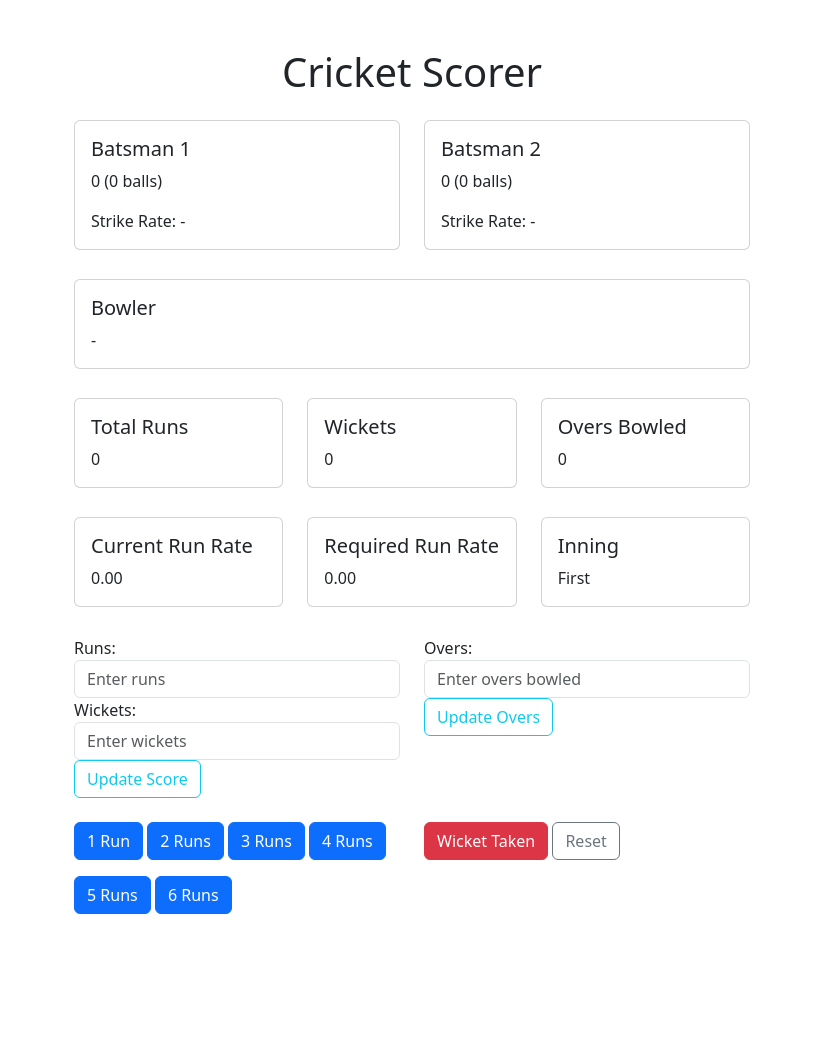
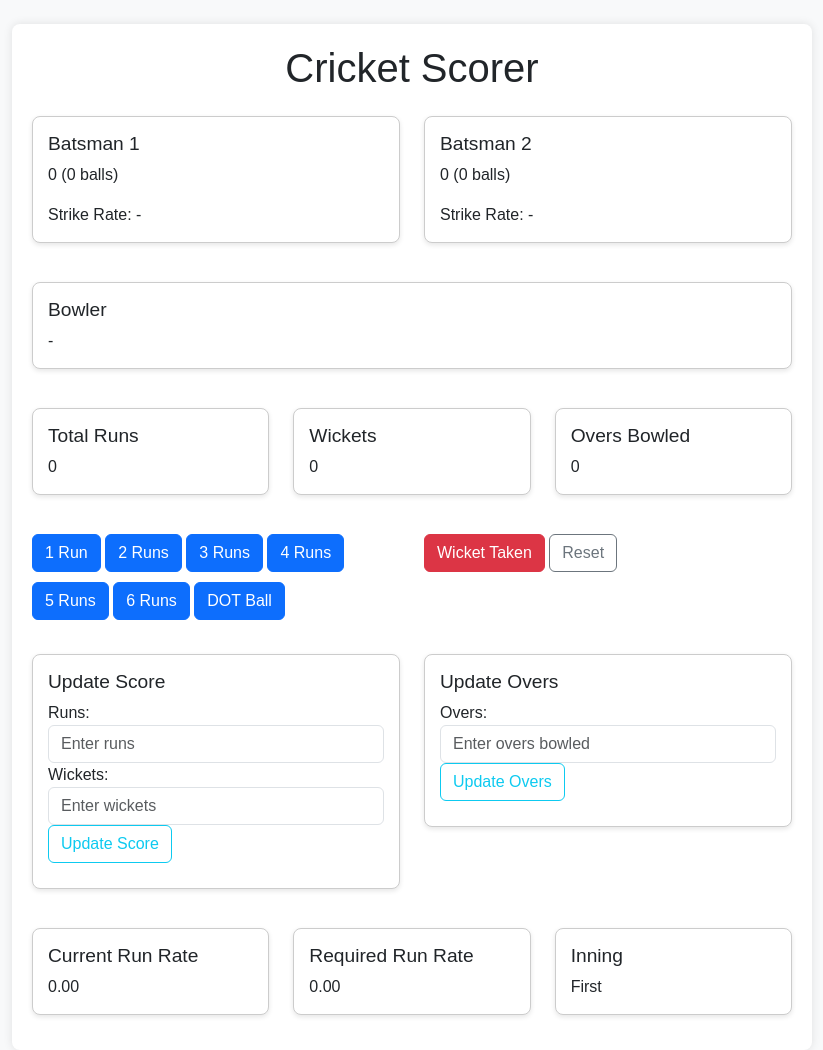
Before and after one commit to RuAstro/Restart_cricket, a Flask app: template templates/scorer_page.html in a window 1280 px wide. Shown: the whole page, without its empty margins (228-1051 px from the left). Before the commit the page ends 914 px from the top, so only its background shows below. Run offline with Flask 3, Linux system fonts and the light colour scheme; the template is opened without the code that fills it, so the values that code supplies are empty; some libraries are stand-ins or nearby versions.

Commit message:
gave better looking and move widgets around

```diff
--- a/templates/scorer_page.html
+++ b/templates/scorer_page.html
@@ -3,21 +3,40 @@
 {% block head %}
 <title>Cricket Scorer</title>
 <style>
+    body {
+        background-color: #f8f9fa;
+        font-family: Arial, sans-serif;
+    }
     .container {
-        max-width: 700px;
+        max-width: 800px;
         margin: auto;
+        padding: 20px;
+        background-color: #fff;
+        border-radius: 8px;
+        box-shadow: 0 0 10px rgba(0,0,0,0.1);
     }
     .card {
-        margin-bottom: 5px;
+        margin-bottom: 15px;
+        border: 1px solid #ccc;
+        border-radius: 8px;
+        box-shadow: 0 2px 5px rgba(0,0,0,0.1);
+    }
+    .card-title {
+        font-size: 1.2rem;
+        margin-bottom: 0.5rem;
+    }
+    .card-body {
+        padding: 15px;
     }
     .btn {
         font-size: 1rem;
+        margin-bottom: 10px;
     }
 </style>
 {% endblock %}
 
 {% block body %}
-<div class="container mt-5">
+<div class="container mt-4">
     <h1 class="mb-4 text-center">Cricket Scorer</h1>
 
     <!-- Batsmen Section -->
@@ -82,7 +101,57 @@
         </div>
     </div>
 
-    <!-- Add Stats Section -->
+    <!-- Buttons Section -->
+    <div class="row mt-4">
+        <div class="col-md-6">
+            <button class="btn btn-primary btn-block">1 Run</button>
+            <button class="btn btn-primary btn-block">2 Runs</button>
+            <button class="btn btn-primary btn-block">3 Runs</button>
+            <button class="btn btn-primary btn-block">4 Runs</button>
+            <button class="btn btn-primary btn-block">5 Runs</button>
+            <button class="btn btn-primary btn-block">6 Runs</button>
+            <button class="btn btn-primary btn-block">DOT Ball</button>
+        </div>
+        <div class="col-md-6">
+            <button class="btn btn-danger btn-block">Wicket Taken</button>
+            <button class="btn btn-outline-secondary btn-block">Reset</button>
+        </div>
+    </div>
+
+    <!-- Input Fields for Runs and Wickets -->
+    <div class="row mt-4">
+        <div class="col-md-6">
+            <div class="card">
+                <div class="card-body">
+                    <h5 class="card-title">Update Score</h5>
+                    <div class="form-group">
+                        <label for="runsInput">Runs:</label>
+                        <input type="number" class="form-control" id="runsInput" placeholder="Enter runs">
+                    </div>
+                    <div class="form-group">
+                        <label for="wicketsInput">Wickets:</label>
+                        <input type="number" class="form-control" id="wicketsInput" placeholder="Enter wickets">
+                    </div>
+                    <button class="btn btn-outline-info btn-block">Update Score</button>
+                </div>
+            </div>
+        </div>
+
+        <div class="col-md-6">
+            <div class="card">
+                <div class="card-body">
+                    <h5 class="card-title">Update Overs</h5>
+                    <div class="form-group">
+                        <label for="oversInput">Overs:</label>
+                        <input type="number" class="form-control" id="oversInput" placeholder="Enter overs bowled">
+                    </div>
+                    <button class="btn btn-outline-info btn-block">Update Overs</button>
+                </div>
+            </div>
+        </div>
+    </div>
+
+    <!-- Additional Stats Section -->
     <div class="row mt-4">
         <div class="col-md-4">
             <div class="card">
@@ -109,43 +178,5 @@
             </div>
         </div>
     </div>
-
- <!-- Input Fields for Runs and Wickets -->
-    <div class="row mt-4">
-        <div class="col-md-6">
-            <div class="form-group">
-                <label for="runsInput">Runs:</label>
-                <input type="number" class="form-control" id="runsInput" placeholder="Enter runs">
-            </div>
-            <div class="form-group">
-                <label for="wicketsInput">Wickets:</label>
-                <input type="number" class="form-control" id="wicketsInput" placeholder="Enter wickets">
-            </div>
-            <button class="btn btn-outline-info" onclick="updateScore()">Update Score</button>
-        </div>
-        <div class="col-md-6">
-            <div class="form-group">
-                <label for="oversInput">Overs:</label>
-                <input type="number" class="form-control" id="oversInput" placeholder="Enter overs bowled">
-            </div>
-            <button class="btn btn-outline-info" onclick="updateOvers()">Update Overs</button>
-        </div>
-    </div>
-
-    <!-- Buttons Section -->
-    <div class="row mt-4">
-        <div class="col-md-6">
-            <button class="btn btn-primary btn-block mb-3" onclick="addRuns(1)">1 Run</button>
-            <button class="btn btn-primary btn-block mb-3" onclick="addRuns(2)">2 Runs</button>
-            <button class="btn btn-primary btn-block mb-3" onclick="addRuns(3)">3 Runs</button>
-            <button class="btn btn-primary btn-block mb-3" onclick="addRuns(4)">4 Runs</button>
-            <button class="btn btn-primary btn-block mb-3" onclick="addRuns(5)">5 Runs</button>
-            <button class="btn btn-primary btn-block mb-3" onclick="addRuns(6)">6 Runs</button>
-        </div>
-        <div class="col-md-6">
-            <button class="btn btn-danger btn-block mb-3" onclick="addWicket()">Wicket Taken</button>
-            <button class="btn btn-outline-secondary btn-block mb-3" onclick="resetScore()">Reset</button>
-        </div>
-    </div>
 </div>
 {% endblock %}
```
